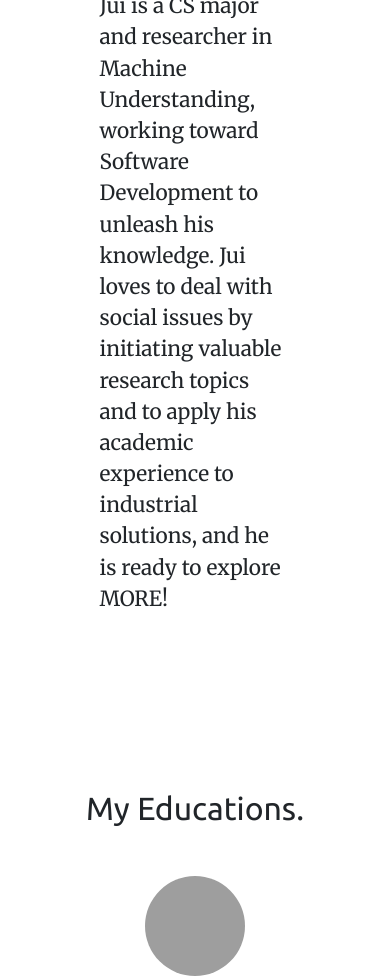
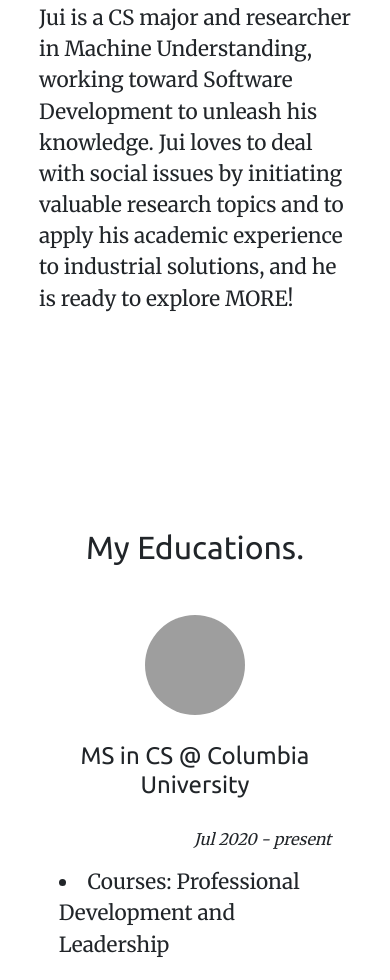
Before and after one commit to robbchu/juichu, a plain HTML site: page index.html in a window 390 px wide. Shown: the part 1020-2000 px from the top of the page. Drawn offline with nearby package versions, Linux system fonts and the light colour scheme; grey boxes are pictures that could not be loaded.

Commit message:
add viewpoint for media q

```diff
--- a/css/styles.css
+++ b/css/styles.css
@@ -53,11 +53,10 @@ h2, h3{
 
 /* intro */
 .container-intro{
-  padding-top: 10%;
-  padding-bottom: 20%;
+  padding: 10% 10% 20%;
 }
 .descrip-intro{
-  padding: 0 10%;
+  /* padding: 0 10%; */
   text-align: justify;
 }
 
@@ -105,9 +104,12 @@ h2, h3{
 
 
 
-@media screen and (max-width: 900px) {
+@media only screen and (max-width: 768px) {
   body{
     font-size: 1.3rem;
+  }
+  .top-navbar{
+    padding-bottom: 30%;
   }
   .navbar-brand{
     font-family: 'Ubuntu', sans-serif;
@@ -121,13 +123,16 @@ h2, h3{
     padding: 10%;
     font-size: 2rem;
   }
+  .container-mid{
+    padding-top: 20%;
+  }
   .dates{
     text-align: right;
     font-style: italic;
     font-size: 1rem;
   }
   .descrip-intro{
-    padding: 0 15%;
+    /* padding: 0 5%; */
     text-align: left;
   }
   .title-section{
@@ -138,4 +143,7 @@ h2, h3{
     margin: 10% 0;
     font-size: 1.5rem;
   }
+  .footer-copyright{
+    font-size: 0.5rem;
+  }
 }
--- a/index.html
+++ b/index.html
@@ -1,5 +1,7 @@
 <!DOCTYPE html>
 <html lang=" " dir="ltr">
+<meta name="viewport" content="width=device-width, initial-scale=1, minimum-scale=1" />
+
 
 <head>
   <meta charset="utf-8">
```
